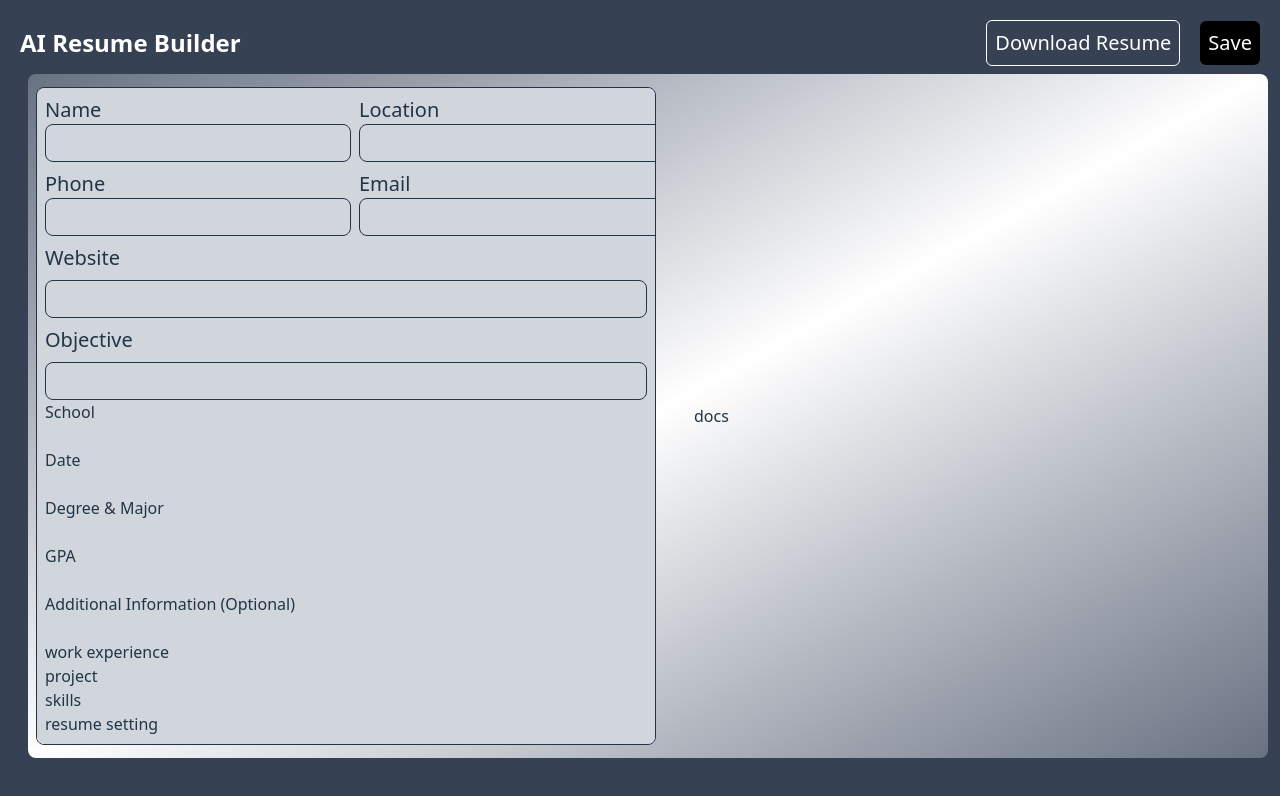
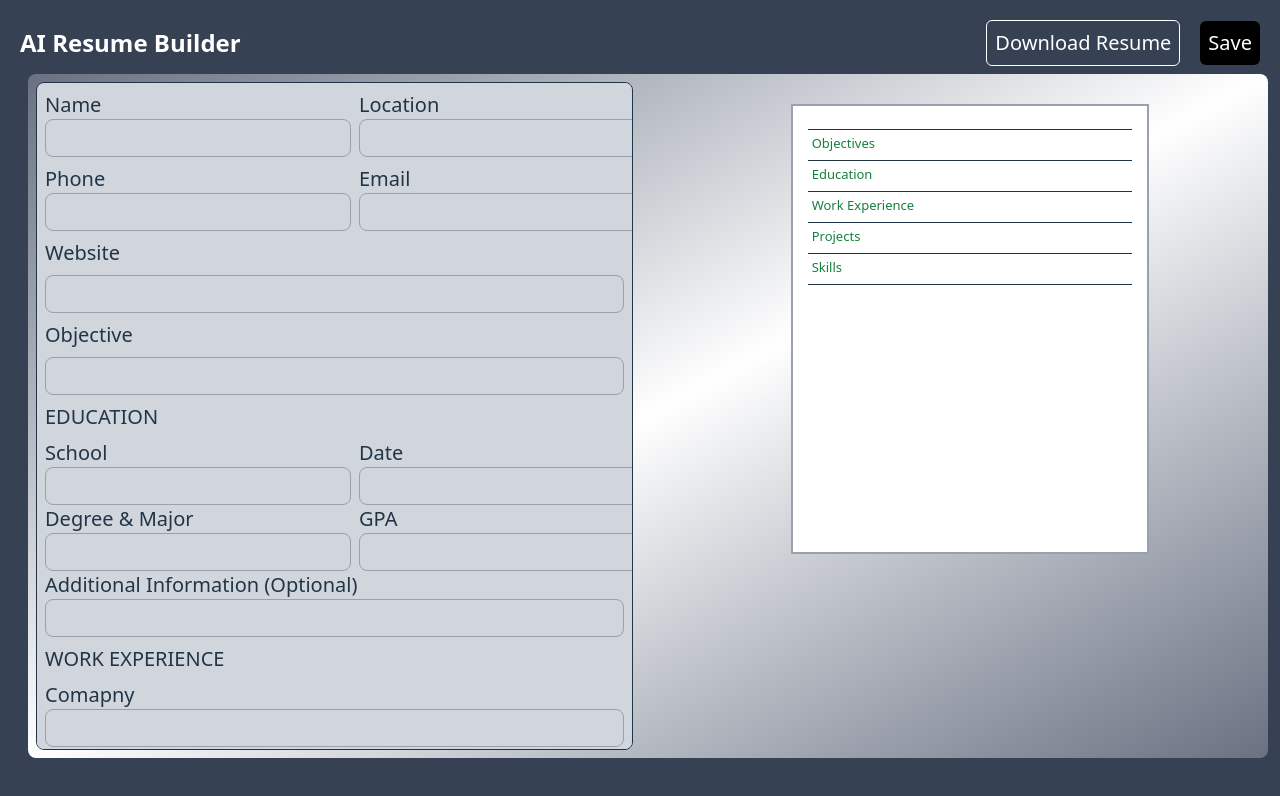
Before and after one commit to Surajithalder088/ai-interviewer-siance, a React (Vite) app: page /ai-resume-editor in a window 1280 px wide. Shown: the top 796 px of the page. Built offline with nearby package versions, Linux system fonts and the light colour scheme.

Commit message:
resume builder

```diff
--- a/src/pages/resumeEditor/page.tsx
+++ b/src/pages/resumeEditor/page.tsx
@@ -1,9 +1,53 @@
+import { useState } from "react"
 
 
 
 
 
 const AiResumeEditor = () => {
+
+const[themeColor,setThemeColor]=useState("#15803d")
+const themeList:string[]=["#15803d","#6366f1","#0ea5e9","#fb923c"]
+
+const[font,setFont]=useState("Roboto")
+const fontList:string[]=["Roboto","Montserrat","Noto Serif","Open Sans"]
+
+
+// below are variable for resume
+
+
+//personal
+const[name,setName]=useState("")
+const[phone,setPhone]=useState("")
+const[location,setLocation]=useState("")
+const[email,setEmail]=useState("")
+const[website,setWebsite]=useState("")
+const[object,setObject]=useState("")
+
+// educational
+
+const[school,setSchool]=useState<string>("")
+const[schoolDate,setSchoolDate]=useState<string>("")
+const[schoolDegree,setSchoolDegree]=useState<string>("")
+const[schoolGPA,setSchoolGPA]=useState<string>("")
+const[schoolDetail,setSchoolDetail]=useState<string>("")
+
+//work experience
+
+const[company,setCompany]=useState<string>("")
+const[job,setJob]=useState<string>("")
+const[jobDate,setJobDate]=useState<string>("")
+const[jobDesc,setJobDesc]=useState<string>("")
+
+//project
+
+const[project,setProject]=useState("")
+const[projectDate,setProjectDate]=useState("")
+const[projectDesc,setProjectDesc]=useState("")
+
+const[skills,setSkills]=useState("")
+
+
   return (
     <div className="min-w-[100vw] h-[100vh] bg-gray-700 p-[20px]">
         <div className="flex items-center justify-between text-white font-bold text-2xl">
@@ -16,59 +60,180 @@ const AiResumeEditor = () => {
             </div>
         </div>
 
-            <div className=" min-w-full min-h-[90%] max-h-[90%] bg-gradient-to-br from-gray-500 via-white to-gray-500 m-2 rounded-lg  flex items-center gap-[30px]">
+            <div className=" min-w-full min-h-[90%] max-h-[90%] bg-gradient-to-br from-gray-500 via-white to-gray-500 m-2 rounded-lg  flex  gap-[30px]">
 
-                <div className="w-[50%] bg-gray-300 rounded-lg p-2 m-2 border-1 overflow-y-scroll h-[80%]">
+                <div className="w-[50%] bg-gray-300 rounded-lg p-2 m-2 border-1 overflow-y-scroll max-h-[80%]">
                     <div className="flex flex-col gap-2 text-xl">
 
                        <div className="flex gap-2">
-                        <p className="flex flex-col">Name
-                        <input className="outline-none border-1 p-1 rounded-lg"/>
+                        <p className="flex flex-col ">Name
+                        <input value={name} onChange={(e)=>setName(e.target.value)} className="outline-none border-1 p-1 rounded-lg border-gray-400"/>
                         </p>
                         <p className="flex flex-col">Location
-                        <input className="outline-none border-1 p-1 rounded-lg"/>
+                        <input value={location} onChange={(e)=>setLocation(e.target.value)} className="outline-none border-1 p-1 rounded-lg border-gray-400"/>
                         </p>
                         </div>
 
                         <div className="flex gap-2">
                         <p className="flex flex-col">Phone
-                        <input className="outline-none border-1 p-1 rounded-lg"/>
+                        <input value={phone} onChange={(e)=>setPhone(e.target.value)} className="outline-none border-1 p-1 rounded-lg border-gray-400"/>
                         </p>
                         <p className="flex flex-col">Email
-                        <input className="outline-none border-1 p-1 rounded-lg"/>
+                        <input value={email} onChange={(e)=>setEmail(e.target.value)} className="outline-none border-1 p-1 rounded-lg border-gray-400"/>
                         </p>
                         </div>
 
                         <p>Website</p>
-                        <input className="outline-none border-1 p-1 rounded-lg"/>
+                        <input value={website} onChange={(e)=>setWebsite(e.target.value)} className="outline-none border-1 p-1 rounded-lg border-gray-400"/>
                         <p>Objective</p>
-                        <input className="outline-none border-1 p-1 rounded-lg"/>
+                        <input value={object} onChange={(e)=>setObject(e.target.value)} className="outline-none border-1 p-1 rounded-lg border-gray-400"/>
                     </div>
 
-                    <div className="flex flex-col">
+                    <div className="flex flex-col text-xl">
+                        <p className="py-2">EDUCATION</p>
 
-                        <div>
-                            <p>School</p>
-                            <input/>
-                            <p>Date</p>
-                            <input/>
-                            <p>Degree & Major</p>
-                            <input/>
-                            <p>GPA</p>
-                            <input/>
-                            <p>Additional Information (Optional)</p>
-                            <input/>
+                        <div className=" flex gap-2">
+                            <p className="flex flex-col">School<input value={school} onChange={(e)=>setSchool(e.target.value)} className="outline-none border-1 p-1 rounded-lg border-gray-400"/> </p>
+
+                            <p className="flex flex-col">Date <input value={schoolDate} onChange={(e)=>setSchoolDate(e.target.value)} className="outline-none border-1 p-1 rounded-lg border-gray-400"/> </p>
+
                         </div>
+                        <div className=" flex gap-2">
+                            <p className="flex flex-col">Degree & Major <input value={schoolDegree} onChange={(e)=>setSchoolDegree(e.target.value)} className="outline-none border-1 p-1 rounded-lg border-gray-400"/></p>
+
+                            <p  className="flex flex-col">GPA<input value={schoolGPA} onChange={(e)=>setSchoolGPA(e.target.value)} className="outline-none border-1 p-1 rounded-lg border-gray-400"/></p>
+
+                        </div>
+                            <p className="flex flex-col">Additional Information (Optional)<input value={schoolDetail} onChange={(e)=>setSchoolDetail(e.target.value)} className="outline-none border-1 p-1 rounded-lg border-gray-400"/></p>
+
+
 
                     </div>
 
-                    <div>work experience</div>
-                    <div>project</div>
-                    <div>skills</div>
-                    <div>resume setting</div>
+                    <div className="flex flex-col text-xl">
+
+                        <p className="py-2">WORK EXPERIENCE</p>
+
+                        <p className="flex flex-col">Comapny  <input value={company} onChange={(e)=>setCompany(e.target.value)} className="outline-none border-1 p-1 rounded-lg border-gray-400"/></p>
+                        <div className=" flex gap-2">
+                        <p className="flex flex-col">Job Title <input value={job} onChange={(e)=>setJob(e.target.value)} className="outline-none border-1 p-1 rounded-lg  border-gray-400"/> </p>
+
+
+
+                        <p className="flex flex-col">Date<input value={jobDate} onChange={(e)=>setJobDate(e.target.value)} className="outline-none border-1 p-1 rounded-lg border-gray-400"/></p>
+                         </div>
+                        <p className="flex flex-col">Description <input value={jobDesc} onChange={(e)=>setJobDesc(e.target.value)} className="outline-none border-1 p-1 rounded-lg border-gray-400"/> </p>
+
+
+                    </div>
+
+                   <div className="flex flex-col text-xl">
+                    <p className="py-2">PROJECTS</p>
+                    <div className=" flex gap-2">
+                    <p className="flex flex-col">Project Name<input value={project} onChange={(e)=>setProject(e.target.value)} className="outline-none border-1 p-1 rounded-lg border-gray-400"/></p>
+
+                    <p className="flex flex-col">Date<input value={projectDate} onChange={(e)=>setProjectDate(e.target.value)} className="outline-none border-1 p-1 rounded-lg border-gray-400"/></p>
+
+                    </div>
+                    <p className="flex flex-col">Description<input value={projectDesc} onChange={(e)=>setProjectDesc(e.target.value)} className="outline-none border-1 p-1 rounded-lg border-gray-400"/></p>
+
+                   </div>
+
+                    <div className="flex flex-col text-xl">
+                        <p className="py-2">SKILLS</p>
+                        <p>Skills List</p>
+                        <textarea value={skills} onChange={(e)=>setSkills(e.target.value)} className="border-1 outline-none min-h-24 border-gray-400">
+
+                        </textarea>
+                    </div>
+
+                    <div className="flex flex-col text-xl">
+                        <p className="py-2">Resume Setting</p>
+                        <p className="text-[15px]">Theme Color</p>
+                           <div className="w-full flex gap-2 flex-wrap"> {
+                                themeList.map((theme)=>
+                                <div className={`w-[30px] h-[30px] rounded-md flex items-center justify-center`}
+                                onClick={()=>setThemeColor(theme)}
+                                style={{background:`${theme}`}}>
+                                    {themeColor===theme?<div className="w-2 h-2 bg-white rounded-full"></div>:""}
+                                </div>
+                                )
+                            }</div>
+
+                        <p className="text-[15px]">Font Family</p>
+                         <div className="w-full flex gap-2 flex-wrap"> {
+                                fontList.map((f)=>
+                                <div className={`w-fit h-fit p-2 border-1 cursor-pointer rounded-md flex items-center ${font===f?"bg-red-400":""} justify-center`}
+                                onClick={()=>setFont(f)}
+                                >
+                                    {f}
+                                </div>
+                                )
+                            }</div>
+                        <p className="text-[15px] flex gap-3 py-3">Font Size <input className="w-[30px] h-[30px]  outline-none border-1"/></p>
+                        <p className="text-[15px] ">Document Size</p>
+                    </div>
                 </div>
 
-                <div>docs</div>
+                <div className="w-[50%] h-full flex items-center justify-center"
+                >
+                            <div className="min-w-[60%] !min-h-[450px] border-2 text-[8px] border-gray-400 bg-white my-[30px] p-[15px]">
+
+                            <div className="flex flex-col gap-2">
+                                <p className="text-[13px] text-center" style={{color:themeColor}}>{name}</p>
+                                <div className="flex gap-3 text-[8px] justify-center">
+                                    <p>{phone}</p>
+                                    <p>{email}</p>
+                                    <p>{website}</p>
+                                    <p>{location}</p>
+
+                                </div>
+                            </div>
+                            <hr/>
+                            <div className="min-h-[30px] p-1">
+                                <p className="text-[13px]" style={{color:themeColor}}>Objectives</p>
+                                <p>{object}</p>
+
+                            </div>
+                            <hr/>
+                            <div className="min-h-[30px] p-1">
+                                <p className="text-[13px]" style={{color:themeColor}}>Education</p>
+                                    <div className="flex items-center justify-between">
+                                        <p>{school}</p> <p>{schoolDate}</p>
+                                    </div>
+                                    <div className="flex items-center justify-between">
+                                        <p>{schoolDegree}</p> <p>{schoolGPA}</p>
+                                    </div>
+                                    <p>{schoolDetail}</p>
+                            </div>
+                            <hr/>
+                            <div className="min-h-[30px] p-1">
+                                <p className="text-[13px]" style={{color:themeColor}}>Work Experience</p>
+                                <div className="flex items-center justify-between">
+                                    <p>{job}</p><p>{company}</p> <p> {jobDate}</p>
+                                </div>
+                                <p>{jobDesc}</p>
+
+                            </div>
+                            <hr/>
+                            <div className="min-h-[30px] p-1">
+                                    <p className="text-[13px]" style={{color:themeColor}}>Projects</p>
+                                    <div className="flex items-center justify-between">
+                                        <p>{project}</p><p>{projectDate}</p>
+                                    </div>
+                                    <p>{projectDesc}</p>
+
+                            </div>
+                            <hr/>
+                            <div  className="min-h-[30px] p-1">
+                                <p className="text-[13px]" style={{color:themeColor}}>Skills</p>
+                                <p>{skills}</p>
+
+
+                            </div>
+                            <hr/>
+                            </div>
+                </div>
 
             </div>
 
```
